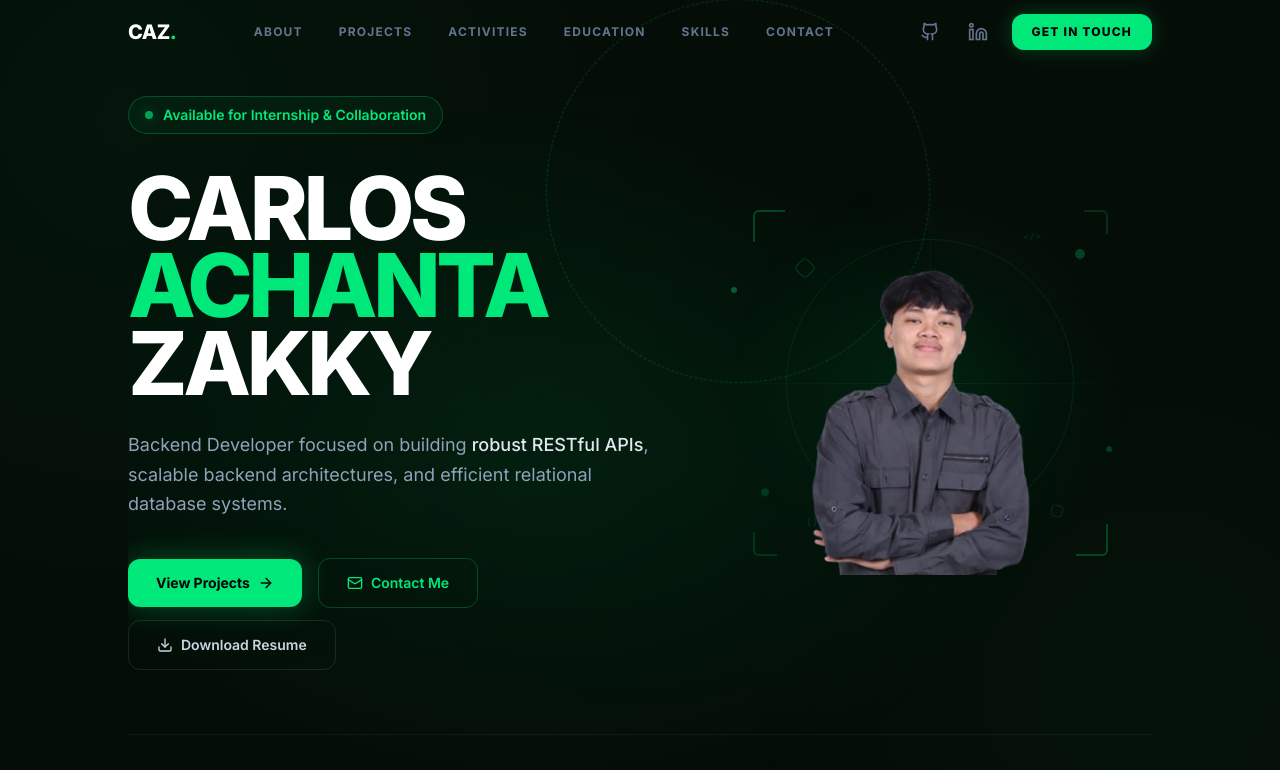
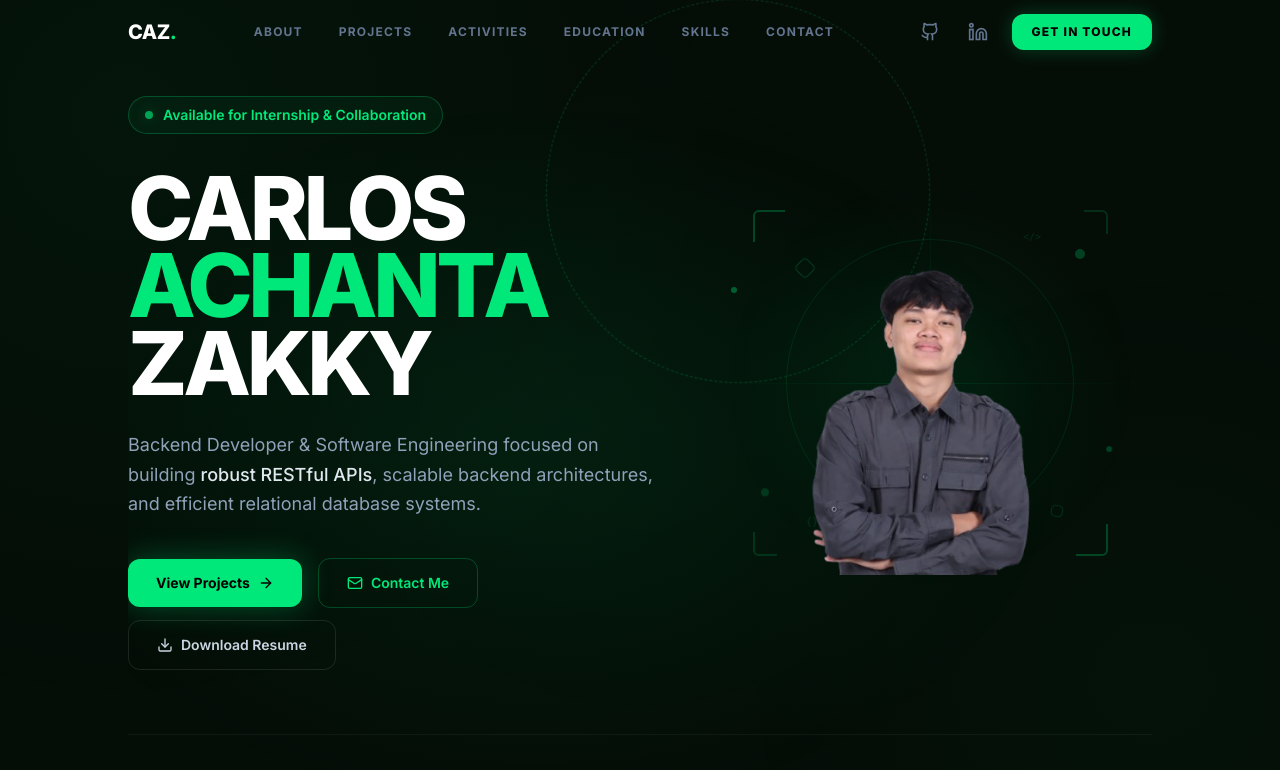
Before and after one commit to clozz11/Web-Portofolio, a Next.js app: page / in a window 1280 px wide. Shown: the top 770 px of the page. Built offline with nearby package versions, Linux system fonts and the light colour scheme.

Commit message:
feat: add Software Engineering to title and hero subtitle
- Tab title: Backend Developer & Software Engineering
- Hero subtitle: Backend Developer & Software Engineering focused on...
- SEO metadata updated with Software Engineering keyword
- OpenGraph title updated

```diff
--- a/src/app/layout.tsx
+++ b/src/app/layout.tsx
@@ -25,12 +25,13 @@ export const viewport: Viewport = {
 };
 
 export const metadata: Metadata = {
-  title: "Carlos Achanta Zakky — Backend Developer & CS Student",
+  title: "Carlos Achanta Zakky — Backend Developer & Software Engineering",
   description:
-    "Portofolio Carlos Achanta Zakky — Backend Developer & mahasiswa Computer Science BINUS University. Spesialis RESTful API, arsitektur backend, dan sistem database relasional.",
+    "Portofolio Carlos Achanta Zakky — Backend Developer & Software Engineering, mahasiswa Computer Science BINUS University. Spesialis RESTful API, arsitektur backend, dan sistem database relasional.",
   keywords: [
     "Carlos Achanta Zakky",
     "Backend Developer",
+    "Software Engineering",
     "Computer Science",
     "BINUS University",
     "Node.js",
@@ -41,7 +42,7 @@ export const metadata: Metadata = {
   ],
   authors: [{ name: "Carlos Achanta Zakky" }],
   openGraph: {
-    title: "Carlos Achanta Zakky — Backend Developer",
+    title: "Carlos Achanta Zakky — Backend Developer & Software Engineering",
     description: "Building robust APIs, scalable backend systems, and efficient database architectures.",
     type: "website",
   },
--- a/src/components/HeroSection.tsx
+++ b/src/components/HeroSection.tsx
@@ -40,7 +40,7 @@ export default function HeroSection() {
 
           {/* ── Subtitle ── */}
           <p className="text-sm sm:text-base lg:text-lg text-slate-400 max-w-xl mx-auto lg:mx-0 leading-relaxed mb-8 sm:mb-10">
-            Backend Developer focused on building{" "}
+            Backend Developer &amp; Software Engineering focused on building{" "}
             <span className="text-slate-200 font-medium">robust RESTful APIs</span>,
             scalable backend architectures, and efficient relational database systems.
           </p>
```
